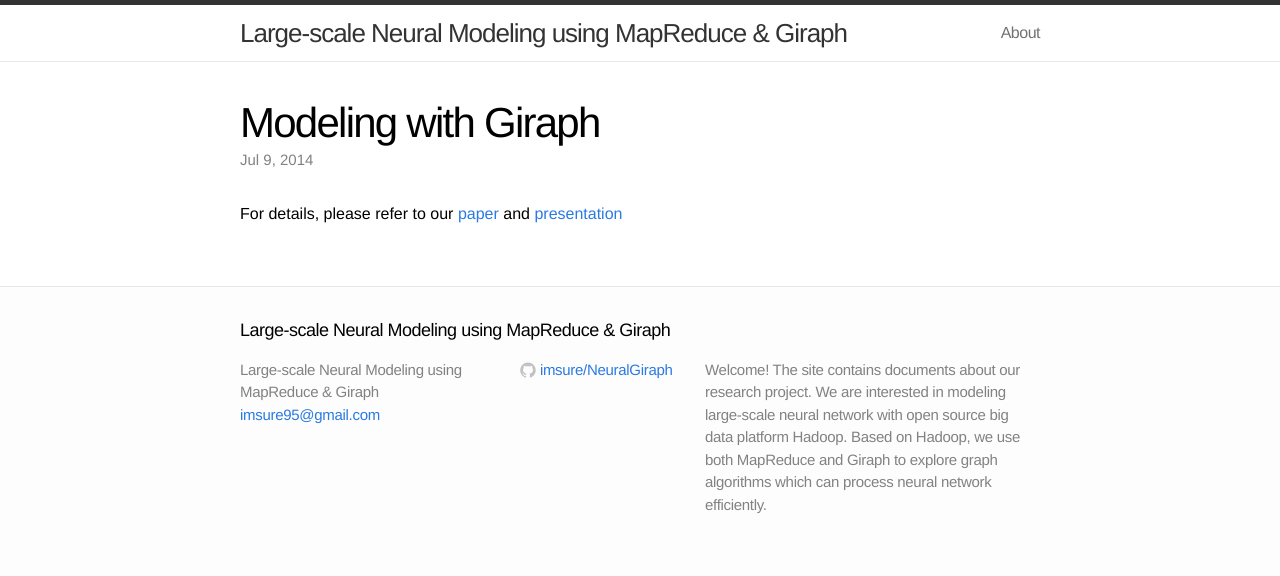
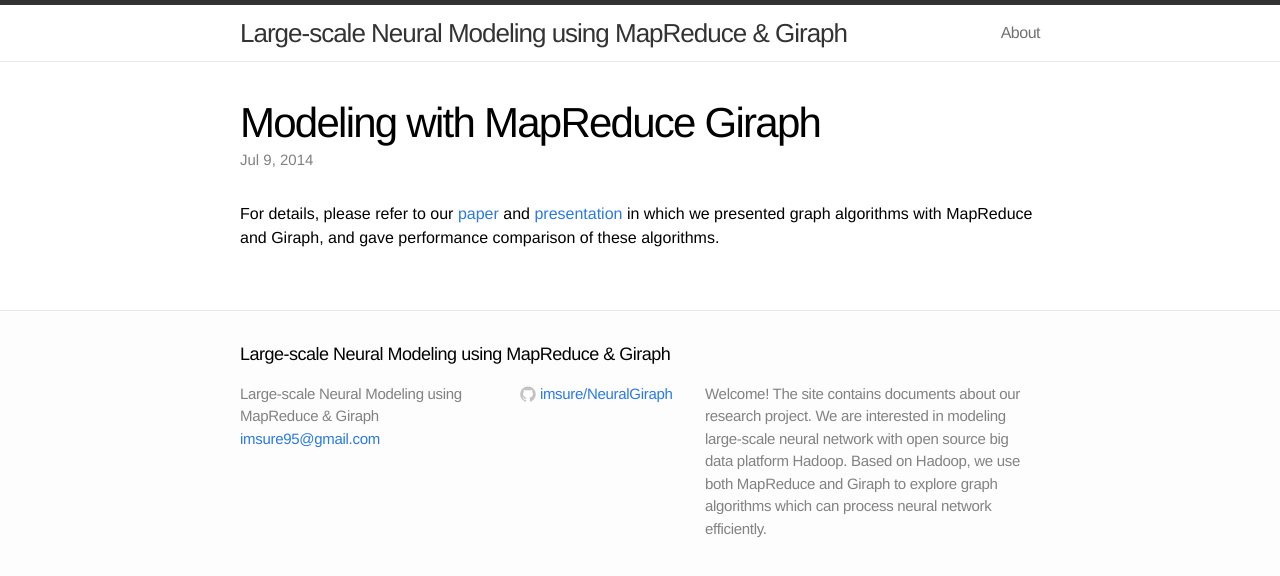
Before and after one commit to imsure/NeuralGiraph, a Jekyll site: the page built from _posts/2014-07-09-giraph-modeling.markdown, in a window 1280 px wide. Shown: the top 576 px of the page. Built offline with Jekyll 4.4.1, drawn with Linux system fonts in a browser that asks for light colours.

Commit message:
modify post

```diff
--- a/_posts/2014-07-09-giraph-modeling.markdown
+++ b/_posts/2014-07-09-giraph-modeling.markdown
@@ -1,9 +1,12 @@
 ---
 layout: post
-title:  "Modeling with Giraph"
+title:  "Modeling with MapReduce Giraph"
 date:   2014-07-09 21:58:57
 categories: documents
 ---
 
 For details, please refer to our [paper]({{ site.baseurl }}/neuron_hadoop_final.pdf)
-and [presentation](http://www.slideshare.net/imsure/ieee-eittalklargescaleneuralmodelinginmap-reducegiraph)
+and
+[presentation](http://www.slideshare.net/imsure/ieee-eittalklargescaleneuralmodelinginmap-reducegiraph)
+in which we presented graph algorithms with MapReduce and Giraph, and
+gave performance comparison of these algorithms.
```
